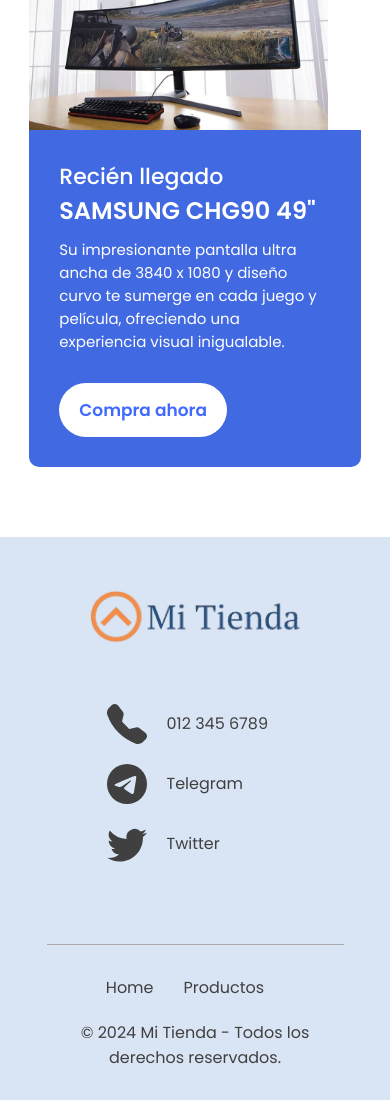
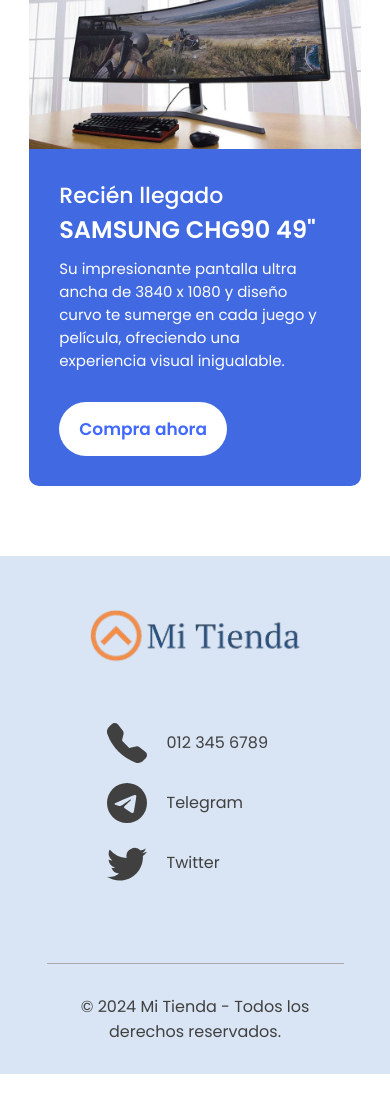
Before and after one commit to ferwargit/e-commerce, a plain HTML site: page index.html in a window 390 px wide. Shown: the part 2513-3613 px from the top of the page. After the commit the page ends 3587 px from the top, so only its background shows below. Drawn offline with Linux system fonts and the light colour scheme; no server answers.

Commit message:
promo imagen

```diff
--- a/css/styles.css
+++ b/css/styles.css
@@ -688,6 +688,10 @@ footer {
         height: auto;
     }
 
+    .promo-image {
+        width: 100%;
+    }
+
     .promo-content {
         padding: 30px;
     }
--- a/index.html
+++ b/index.html
@@ -259,20 +259,20 @@
             </div>
         </div>
         <div id="footer-bottom">
-            <ul>
+            <!-- <ul>
                 <li>
                     <a href="#">Home</a>
                 </li>
                 <li>
                     <a href="pages/productos.html">Productos</a>
                 </li>
-                <!-- <li>
+                <li>
                     <a href="#">Servicios</a>
                 </li>
                 <li>
                     <a href="#">Acerca de</a>
-                </li> -->
-            </ul>
+                </li>
+            </ul> -->
             <p>&copy; 2024 Mi Tienda - Todos los derechos reservados.</p>
         </div>
     </footer>
@@ -303,7 +303,7 @@
                 // Animación para el ícono hamburguesa
                 // this.classList.toggle('active');
                 hamburger.classList.toggle('active');
-                navLinks.classList.toggle('active');
+        navLinks.classList.toggle('active');
             });
         });
     </script>
```
